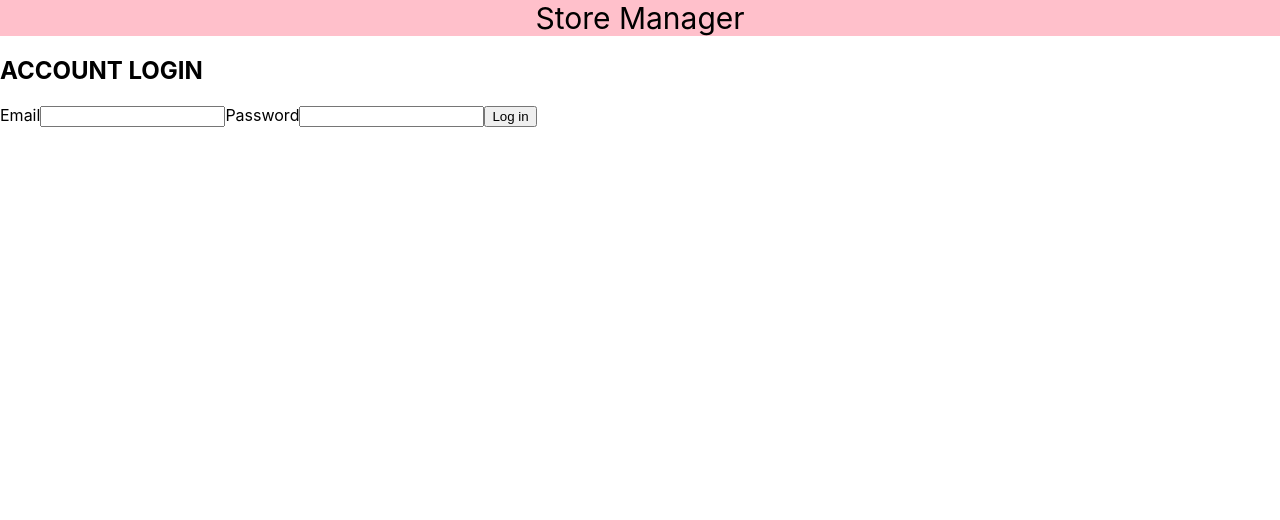
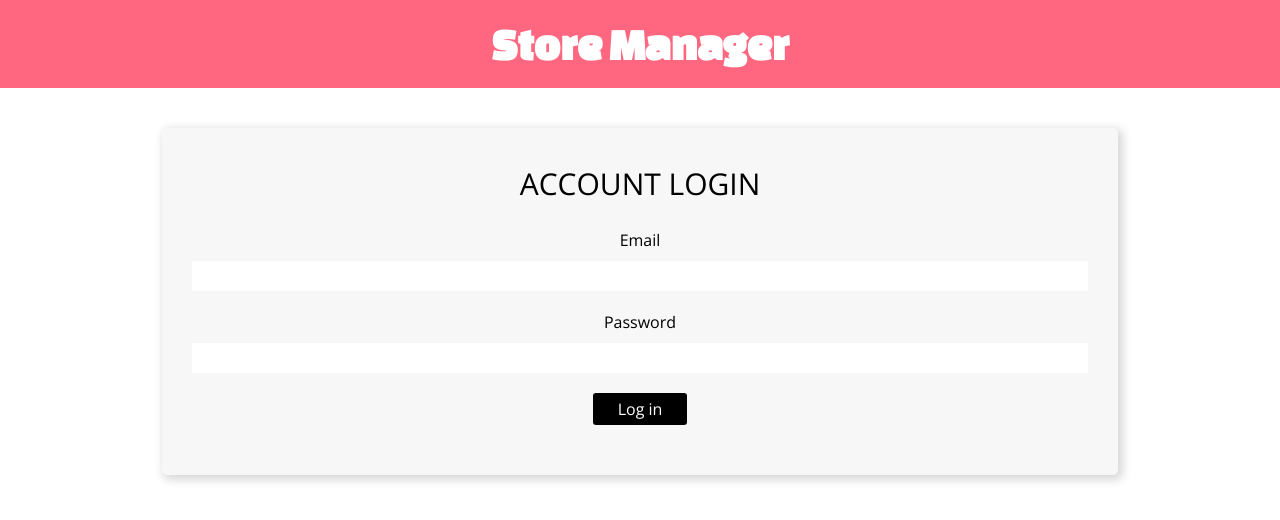
Before and after one commit to Paulvitalis200/Store-Manager-React, a React (Create React App) app: page / in a window 1280 px wide. Shown: the top 520 px of the page. Built offline with nearby package versions, Linux system fonts and the light colour scheme.

Commit message:
Add styling

```diff
--- a/public/index.html
+++ b/public/index.html
@@ -1,14 +1,12 @@
 <!DOCTYPE html>
 <html lang="en">
+
 <head>
   <meta charset="utf-8" />
   <link rel="icon" href="%PUBLIC_URL%/favicon.ico" />
   <meta name="viewport" content="width=device-width, initial-scale=1" />
   <meta name="theme-color" content="#000000" />
-    <meta
-      name="description"
-      content="Web site created using create-react-app"
-    />
+  <meta name="description" content="Web site created using create-react-app" />
   <link rel="apple-touch-icon" href="%PUBLIC_URL%/logo192.png" />
   <!--
       manifest.json provides metadata used when your web app is installed on a
@@ -24,8 +22,11 @@
       work correctly both with client-side routing and a non-root public URL.
       Learn how to configure a non-root public URL by running `npm run build`.
     -->
+  <link href="https://fonts.googleapis.com/css2?family=Changa+One&family=Open+Sans:wght@300;400;700&display=swap"
+    rel="stylesheet">
   <title>React App</title>
 </head>
+
 <body>
   <noscript>You need to enable JavaScript to run this app.</noscript>
   <div id="root"></div>
@@ -40,4 +41,5 @@
       To create a production bundle, use `npm run build` or `yarn build`.
     -->
 </body>
+
 </html>
--- a/src/components/LoginPage.js
+++ b/src/components/LoginPage.js
@@ -38,16 +38,22 @@ const LoginPage = (props) => {
   return (
     <div>
       <div className='login-header'>
-        Store Manager
+        <h1 style={{ margin: '0' }}>Store Manager</h1>
       </div>
-      <div>
-        <h2>ACCOUNT LOGIN</h2>
+      <div className='account-section'>
+        <h2 className='account-title'>ACCOUNT LOGIN</h2>
         <form onSubmit={handleSubmit}>
-          <label>Email</label>
-          <input type='text' name='email' onChange={handleChange} />
-          <label>Password</label>
-          <input type='password' name='password' onChange={handleChange} />
-          <button>Log in</button>
+          <div className='email-container'>
+            <label className='login-label'>Email</label>
+            <input className='login-input' type='text' name='email' onChange={handleChange} />
+          </div>
+
+          <div className='email-container'>
+            <label className='login-label'>Password</label>
+            <input className='login-input' type='password' name='password' onChange={handleChange} />
+          </div>
+
+          <button className='login-btn'>Log in</button>
         </form>
       </div>
     </div>
--- a/src/resources/main.css
+++ b/src/resources/main.css
@@ -1,5 +1,59 @@
+/**************
+LOGIN PAGE
+**************/
+
 .login-header{
-    background: #ffc0cb;
+    text-align: center;
+    font-family: 'Changa One', cursive;
+    font-size: 1.4em;
+    background: #ff6781;
+    padding: 20px 0 20px 0;
+    color: #fff;
+}
+
+.account-section {
+    text-align: center;
+    background: #fff;
+    box-shadow: 3px 3px 10px 2px #d8d8d8;
+    width: 70%;
+    margin: 40px auto 0 auto;
+    padding: 10px 30px 50px;
+    background: #f7f7f7;
+    border-radius: 5px;
+    font-family: 'Open Sans', sans-serif;
+    font-weight: 300;
+}
+
+.login-input {
+  border: 0;
+  font-size: 13px;
+  height: 25px;
+  margin-bottom: 20px;
+  padding-top: 4px;
+}
+
+.email-container {
+    display: flex;
+    flex-direction: column;
+}
+
+.account-title {
+    font-family: 'Open Sans', sans-serif;
+    font-weight: 300;
     font-size: 30px;
-    text-align: center;
 }
+
+.login-label {
+    margin-bottom: 10px;
+}
+
+.login-btn {
+    font-family: 'Open Sans', sans-serif;
+    font-weight: 300;
+    font-size: 16px;
+    background: #000;
+    border: 0;
+    color: #fff;
+    border-radius: 3px;
+    padding: 5px 25px 5px 25px;
+}
```
Lines whose indentation alone changed are shown as unchanged.
